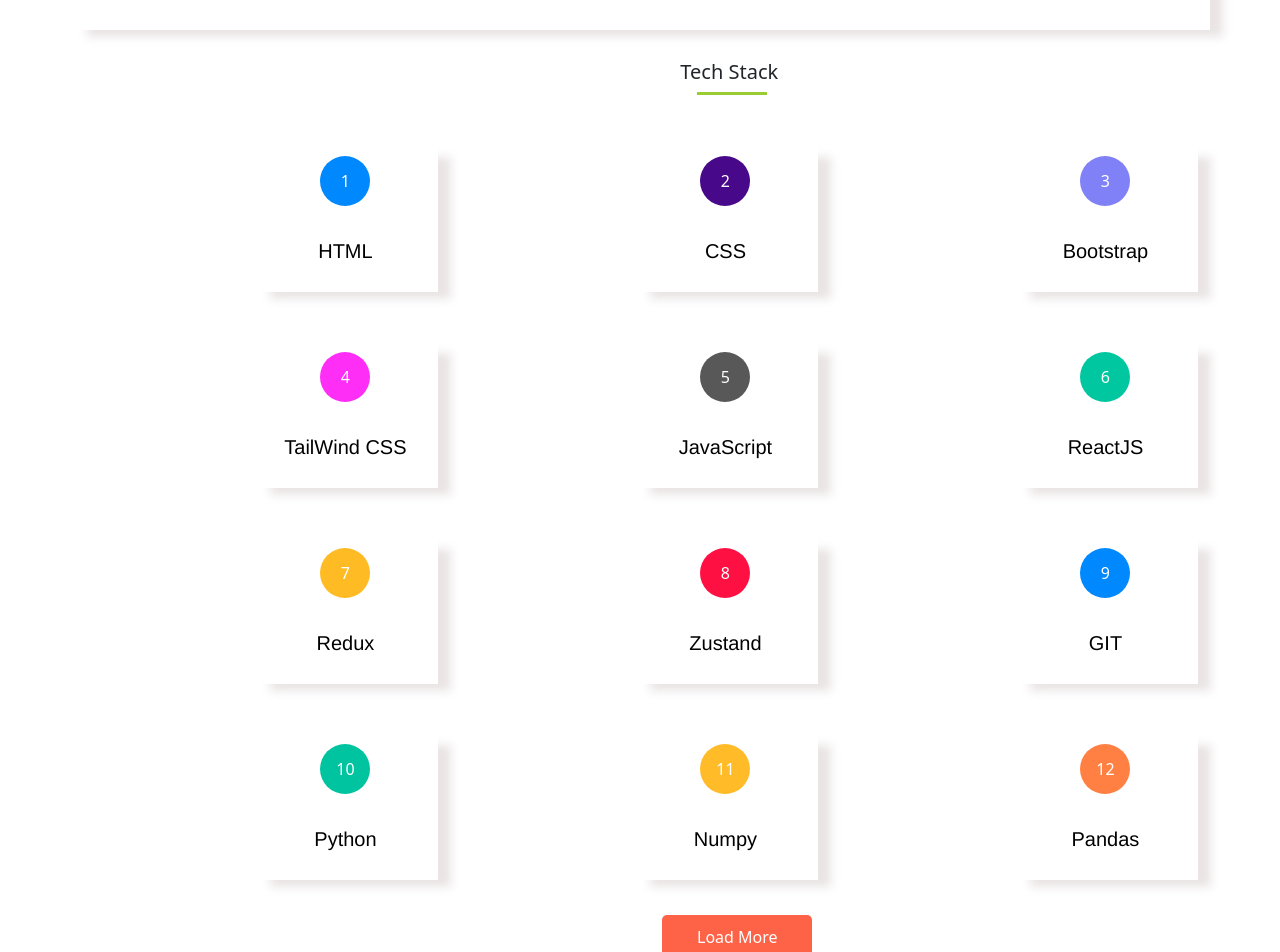
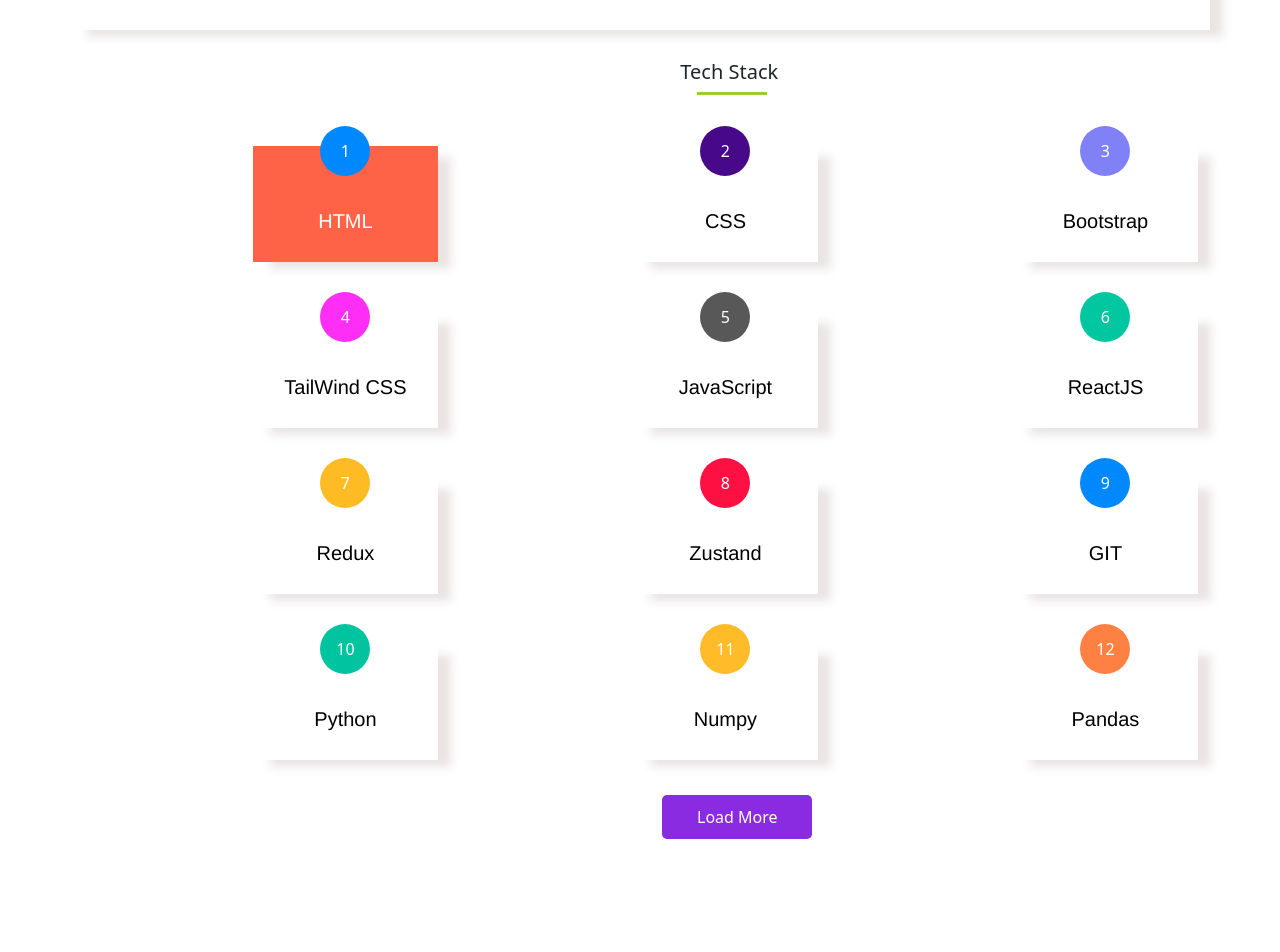
Before and after one commit to tejth/tejthPortfolio, a React (Vite) app: page / in a window 1280 px wide. Shown: the part 840-1792 px from the top of the page. After the commit the page ends 1719 px from the top, so only its background shows below. Built offline with nearby package versions, Linux system fonts and the light colour scheme.

Commit message:
add more css to tech stack

```diff
--- a/src/Components/TechStack/TechStack.css
+++ b/src/Components/TechStack/TechStack.css
@@ -38,6 +38,10 @@
   -webkit-box-shadow: -6px 11px 5px -4px rgba(0, 0, 0, 0.42);
   -moz-box-shadow: -6px 11px 5px -4px rgba(0, 0, 0, 0.42);
 }
+.tech-content-marked {
+  background-color: tomato;
+  color: white;
+}
 
 .tech-number {
   border-radius: 90px;
@@ -50,6 +54,7 @@
   display: block;
   margin: 0 auto;
   line-height: 50px;
+  margin-top: -30px;
 }
 
 .load-more-tech-stack {
@@ -67,3 +72,8 @@
   margin-bottom: 40px;
   cursor: pointer;
 }
+
+.load-more-tech-stack {
+  background-color: blueviolet;
+  transition-duration: 1s;
+}
--- a/src/Components/TechStack/TechStack.jsx
+++ b/src/Components/TechStack/TechStack.jsx
@@ -91,7 +91,13 @@
         <div className="row">
           {data.slice(0, showMoreTechStack).map((item, index) => (
             <div className="col-xl-4 col-lg-4 col-md-6 col-sm-12 " key={index}>
-              <div className="tech-content">
+              <div
+                className={
+                  index == 0
+                    ? "tech-content-marked tech-content"
+                    : "tech-content"
+                }
+              >
                 <span
                   className="tech-number"
                   style={{ backgroundColor: colors[index] }}
```
